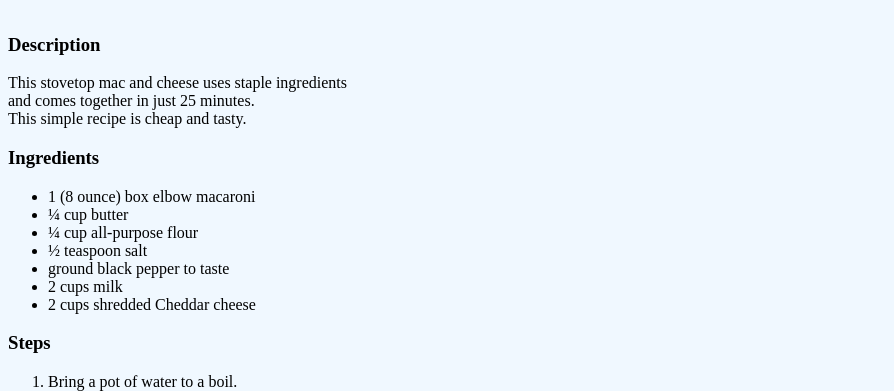
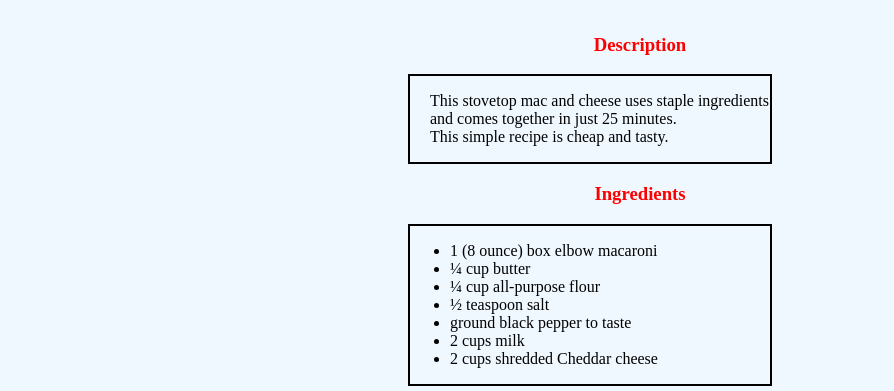
Before and after one commit to maldemer/odin-recipes, a plain HTML site: page recipes/mac-and-cheese.html in a window 1280 px wide. Shown: the part 397-788 px from the top of the page, without its empty margins (0-894 px from the left). Drawn offline with Linux system fonts and the light colour scheme.

Commit message:
Used divs and classes to align Description and Ingredients

```diff
--- a/recipes/mac-and-cheese.html
+++ b/recipes/mac-and-cheese.html
@@ -13,10 +13,11 @@
     </div>
     <br>
     <h3>Description</h3>
-    <p>This stovetop mac and cheese uses staple ingredients<br>
+    <div class="description"><p>This stovetop mac and cheese uses staple ingredients<br>
        and comes together in just 25 minutes. <br>
-       This simple recipe is cheap and tasty.</p>
+       This simple recipe is cheap and tasty.</div><p>
        <h3>Ingredients</h3>
+    <div class="ingredients">
        <ul>
         <li>1 (8 ounce) box elbow macaroni</li>
         <li>¼ cup butter</li>
@@ -26,6 +27,7 @@
         <li>2 cups milk</li>
         <li>2 cups shredded Cheddar cheese</li>
        </ul>
+    </div>
     <h3>Steps</h3>
     <ol>
         <li>Bring a pot of water to a boil. <br>
--- a/style.css
+++ b/style.css
@@ -1,4 +1,5 @@
-h1 {
+h1,
+h3 {
     text-align: center;
     color: red;
 }
@@ -20,3 +21,18 @@ div {
 .image {
     align-self: center;
 }
+
+.description {
+    align-items: center;
+    border: 2px solid black;
+    margin-right: 500px;
+    padding-left: 20px;
+    text-align: left;
+}
+
+.ingredients {
+    align-items: center;
+    border: 2px solid black;
+    margin-right: 500px;
+    text-align: left;
+}
```
